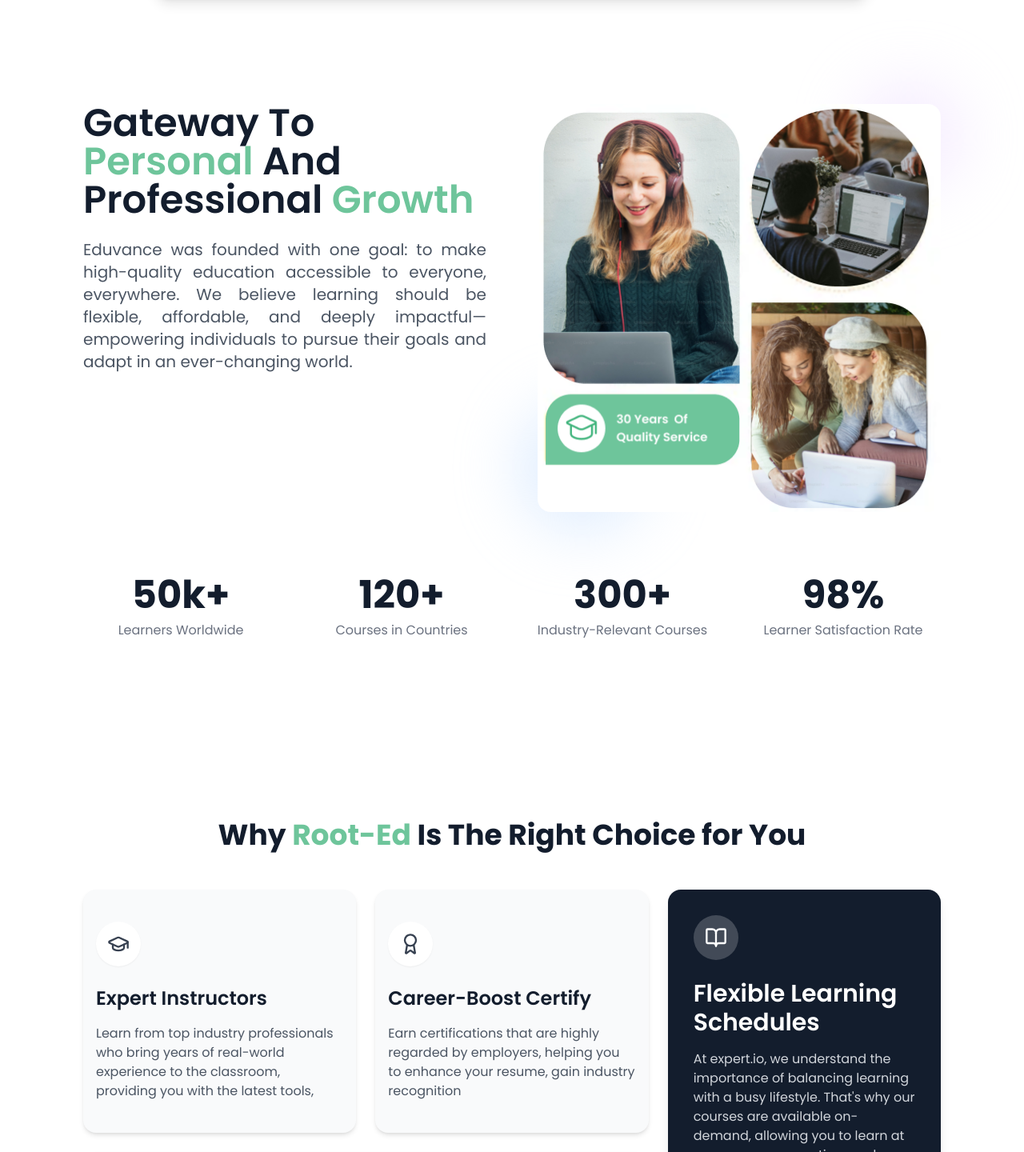
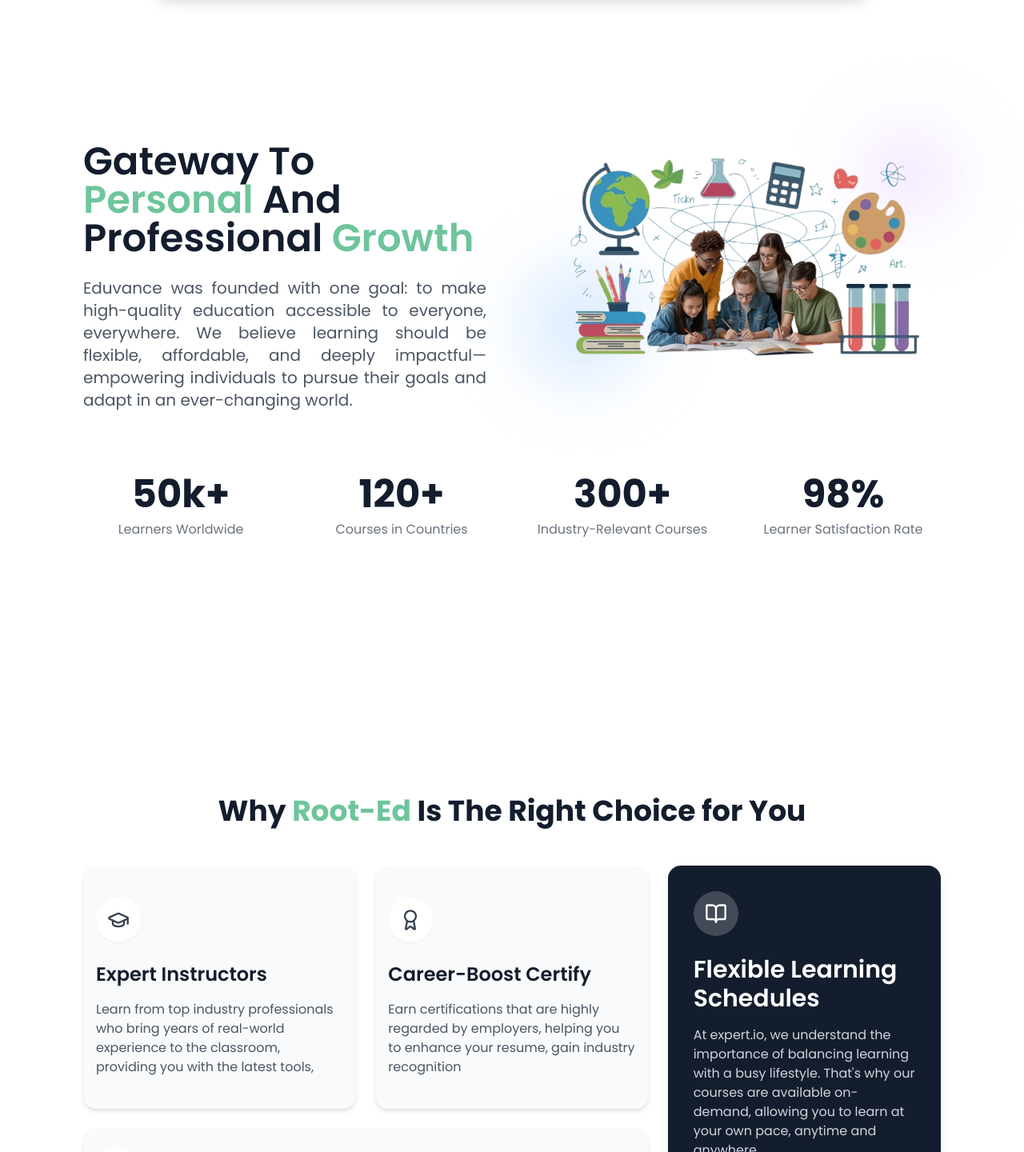
Before and after one commit to bharath-2634/Root-Ed, a React (Vite) app in the folder client/: page /main/about in a window 1280 px wide. Shown: the part 910-2350 px from the top of the page at 80% size. Built offline with nearby package versions, Linux system fonts and the light colour scheme; no server answers.

Commit message:
Updated Events Page and added Animation Rendering:

```diff
--- a/client/package.json
+++ b/client/package.json
@@ -34,6 +34,7 @@
     "react": "^18.3.1",
     "react-dom": "^18.3.1",
     "react-icons": "^5.4.0",
+    "react-intersection-observer": "^10.0.0",
     "react-parallax-tilt": "^1.7.279",
     "react-redux": "^9.2.0",
     "react-router-dom": "^6.29.0",
--- a/client/src/components/about-view/careerAI.jsx
+++ b/client/src/components/about-view/careerAI.jsx
@@ -2,6 +2,9 @@
 import { BookOpen, Award, Users, TrendingUp } from 'lucide-react'
 import img from "../../assets/about_carrer.jpeg"
 import { useNavigate } from 'react-router-dom'
+
+import { motion } from "framer-motion";
+import { useInView } from "react-intersection-observer";
 
 const CareerAI = () => {
   const benefits = [
@@ -12,8 +15,16 @@
   ]
 
   const navigate = useNavigate();
+  const { ref, inView } = useInView({ triggerOnce: true, threshold: 0.2 });
+
 
   return (
+    <motion.section
+      ref={ref}
+      initial={{ opacity: 0, y: 60 }}
+      animate={inView ? { opacity: 1, y: 0 } : {}}
+      transition={{ duration: 0.8 }}
+    >
       <section className='w-full px-4 md:px-8 lg:px-16 py-12 lg:py-14 font-poppins -mt-10'>
         <div className='p-10'>
 
@@ -70,6 +81,7 @@
 
         </div>
       </section>
+    </motion.section>
   )
 }
 
--- a/client/src/components/about-view/ourStory.jsx
+++ b/client/src/components/about-view/ourStory.jsx
@@ -1,8 +1,28 @@
 import React from 'react'
 import storyImage from "../../assets/intro_aboutUs_home.png"
+import { motion } from "framer-motion";
+
+const containerVariants = {
+  hidden: { opacity: 0, y: 50 },
+  visible: {
+    opacity: 1,
+    y: 0,
+    transition: {
+      duration: 0.6,
+      ease: "easeOut",
+    },
+  },
+};
 
 const OurStory = () => {
   return (
+    <motion.section
+        initial="hidden"
+        whileInView="visible"
+        viewport={{ once: true }}
+        variants={containerVariants}
+        className="py-16 sm:py-20 lg:py-24 bg-white -mt-12"
+    >
       <section className='w-full px-4 md:px-8 lg:px-16 py-12 lg:py-20 font-poppins xl:mt-[22rem] md:mt-[18rem] sm:mt-[10rem] mt-[3rem]'>
         <div className='px-10'>
 
@@ -10,11 +30,6 @@
 
             {/* Left Content */}
             <div className='space-y-6'>
-            {/* <div className='inline-block bg-green-400/30 p-1 rounded-[.5rem]'>
-              <span className='text-primary font-semibold text-xs sm:text-base tracking-wide uppercase'>
-                Our Story
-              </span>
-            </div> */}
 
               <h2 className='text-3xl sm:text-4xl lg:text-4xl xl:text-5xl font-semibold text-primary_nav'>
                 Gateway To <span className='text-primary'>Personal </span>
@@ -28,8 +43,6 @@
                 their goals and adapt in an ever-changing world.
               </p>
 
-            {/* Optional: Add a decorative element */}
-
             </div>
 
             {/* Right Image */}
@@ -40,27 +53,16 @@
                 <div className='absolute -bottom-6 -left-6 w-40 h-40 bg-blue-200 rounded-full opacity-50 blur-2xl'></div>
 
                 {/* Main Image */}
-              <div className='relative z-10'>
-                <img
+                <div className='relative z-10 flex items-center justify-center'>
+                  <motion.img
+                      initial={{ opacity: 0, scale: 0.9 }}
+                      whileInView={{ opacity: 1, scale: 1 }}
+                      transition={{ duration: 0.8 }}
+                      viewport={{ once: true }}
                       src={storyImage}
-                  alt="Professional Growth"
-                  className='w-full h-auto object-contain rounded-2xl'
-                  onError={(e) => {
-                    // Fallback if image doesn't exist
-                    e.target.style.display='none';
-                    e.target.parentElement.innerHTML = `
-                      <div class="w-full h-96 bg-gradient-to-br from-purple-100 to-blue-100 rounded-2xl flex items-center justify-center">
-                        <div class="text-center p-8">
-                          <div class="w-32 h-32 bg-purple-600 rounded-full mx-auto mb-4 flex items-center justify-center">
-                            <svg class="w-16 h-16 text-white" fill="none" stroke="currentColor" viewBox="0 0 24 24">
-                              <path stroke-linecap="round" stroke-linejoin="round" stroke-width="2" d="M16 7a4 4 0 11-8 0 4 4 0 018 0zM12 14a7 7 0 00-7 7h14a7 7 0 00-7-7z" />
-                            </svg>
-                          </div>
-                          <h3 class="text-2xl font-bold text-purple-600">Personal Growth</h3>
-                        </div>
-                      </div>
-                    `;
-                  }}
+                      alt="Global learning network visualization"
+                      className='lg:w-[120%] md:w-[100%] sm:w-[100%] w-[120%] h-auto object-contain rounded-3xl'
+                      onError={(e) => e.target.style.display='none'}
                   />
                 </div>
 
@@ -120,6 +122,7 @@
 
         </div>
       </section>
+    </motion.section>
   )
 }
 
--- a/client/src/components/about-view/whyChoose.jsx
+++ b/client/src/components/about-view/whyChoose.jsx
@@ -2,10 +2,21 @@
 import { GraduationCap, Award, Target, BookOpen, ArrowRight } from 'lucide-react'
 import { useNavigate } from 'react-router-dom'
 
+import { motion } from "framer-motion";
+import { useInView } from "react-intersection-observer";
+
 const WhyChoose = () => {
   const navigate = useNavigate();
 
+  const { ref, inView } = useInView({ triggerOnce: true, threshold: 0.2 });
+
   return (
+    <motion.section
+      ref={ref}
+      initial={{ opacity: 0, y: 60 }}
+      animate={inView ? { opacity: 1, y: 0 } : {}}
+      transition={{ duration: 0.8 }}
+    >
       <section className='w-full px-4 md:px-8 lg:px-16 py-12 lg:py-20 font-poppins bg-white'>
         <div className='p-10'>
 
@@ -80,6 +91,7 @@
 
         </div>
       </section>
+    </motion.section>
   )
 }
 
--- a/client/src/components/common/faq.jsx
+++ b/client/src/components/common/faq.jsx
@@ -1,5 +1,7 @@
 import { useState } from 'react'
 import { FaChevronDown, FaChevronUp } from 'react-icons/fa'
+import { motion } from "framer-motion";
+import { useInView } from "react-intersection-observer";
 
 const FAQSection = () => {
   // FAQ state management
@@ -69,7 +71,16 @@
     setExpandedFAQ(expandedFAQ === id ? null : id)
   }
 
+
+    const { ref, inView } = useInView({ triggerOnce: true, threshold: 0.2 });
+
   return (
+    <motion.section
+      ref={ref}
+      initial={{ opacity: 0, y: 60 }}
+      animate={inView ? { opacity: 1, y: 0 } : {}}
+      transition={{ duration: 0.8 }}
+    >
       <section className="py-16 sm:py-20 lg:py-24 bg-white font-poppins">
         <div className="max-w-7xl mx-auto px-4 sm:px-6 lg:px-8">
           <div className="grid grid-cols-1 lg:grid-cols-2 gap-8 sm:gap-12 lg:gap-16">
@@ -200,6 +211,7 @@
           </div>
         </div>
       </section>
+    </motion.section>
   )
 }
 
--- a/client/src/components/home-view/homeVideo.jsx
+++ b/client/src/components/home-view/homeVideo.jsx
@@ -1,15 +1,23 @@
 import React, { useState } from 'react';
 import thumbnail_img from "../../assets/thumbnail_img.jpeg";
-
+import { motion } from "framer-motion";
+import { useInView } from "react-intersection-observer";
 
 const HomeVideo = () => {
 
     const [isPlaying, setIsPlaying] = useState(false);
+    const { ref, inView } = useInView({ triggerOnce: true, threshold: 0.2 });
 
     const videoSrc = 'https://www.w3schools.com/html/mov_bbb.mp4';
     // const thumbnailSrc = '/assets/video-thumbnail.jpg';
 
   return (
+    <motion.section
+      ref={ref}
+      initial={{ opacity: 0, y: 60 }}
+      animate={inView ? { opacity: 1, y: 0 } : {}}
+      transition={{ duration: 0.8 }}
+    >
       <div className='w-full flex flex-col items-center justify-center gap-3 p-6 font-poppins -mt-20'>
           <h2 className='lg:text-[2.5rem] md:text-[2.2rem] sm:text-[2.2rem] text-[1.3rem] font-semibold text-primary '>Learn
               <span className='lg:text-[4.2rem] md:text-[3.8rem] sm:text-[3.5rem] text-[2.3rem]'>.</span> Explore
@@ -55,6 +63,7 @@
           )}
           </div>
       </div>
+    </motion.section>
   )
 }
 
--- a/client/src/components/home-view/learnSmarter.jsx
+++ b/client/src/components/home-view/learnSmarter.jsx
@@ -1,7 +1,11 @@
 import React from 'react';
 
+
 const LearnSmarterSection = () => {
+
+
     return (
+
             <section className='w-full lg:py-16 md:py-16 sm:py-13 px-4 md:px-8 lg:px-16 bg-gray-900 text-white font-poppins relative overflow-hidden'>
                 <div className="absolute inset-0 z-0 opacity-20"
                     style={{
@@ -25,6 +29,7 @@
                     </p>
                 </div>
             </section>
+
     );
 };
 
```
Also changed, not shown: client/src/assets/intro_aboutUs_home.png, 1 other file (tests, documents, lock files or other folders). Lines whose indentation alone changed are shown as unchanged.
